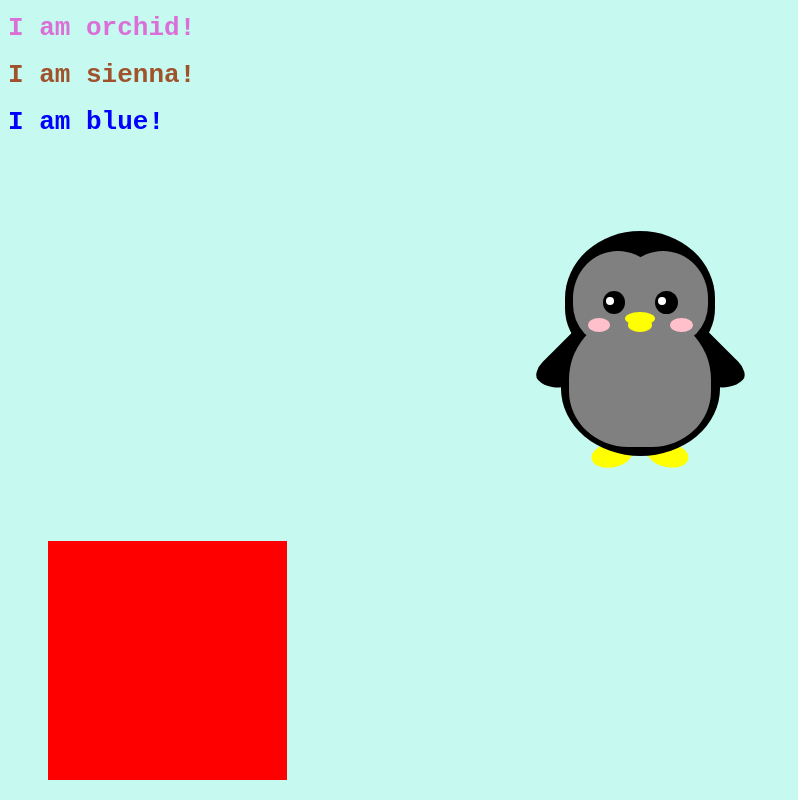
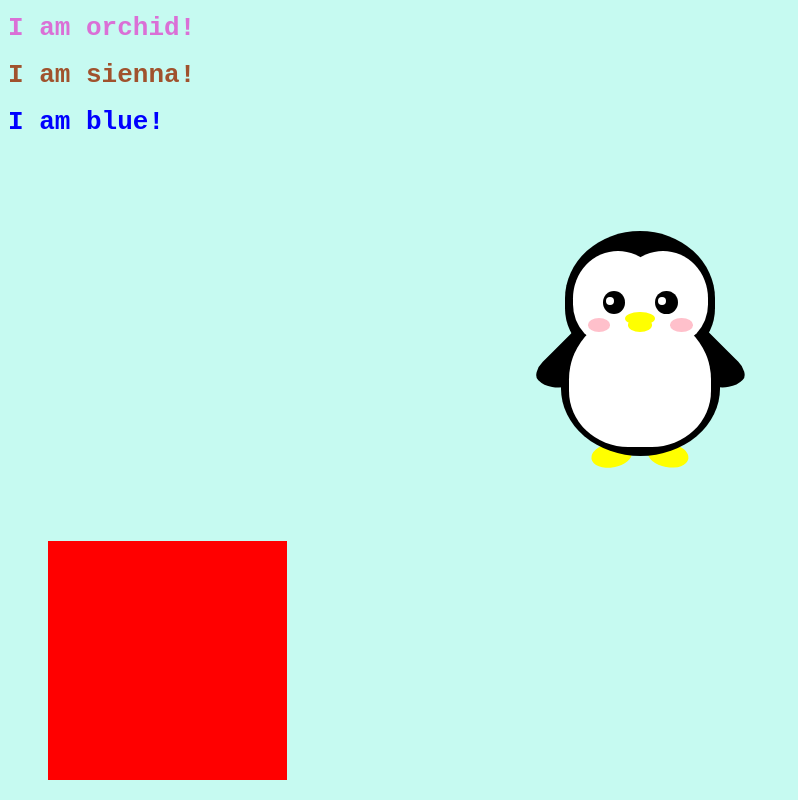
Before and after one commit to abhisheksingh-cedcoss/Assignment-2-CSS, a plain HTML site: page index.html in a window 1280 px wide. Shown: the part 1420-2220 px from the top of the page, without its empty margins (0-798 px from the left). Drawn offline with Linux system fonts and the light colour scheme.

Commit message:
change a variable for a specific area

```diff
--- a/index.html
+++ b/index.html
@@ -257,8 +257,11 @@
 --penguin-belly: pink;
   }
       .penguin {
+
+
         --penguin-skin: black;
-        --penguin-belly: gray;
+        /* change a variable for a specific area */
+        --penguin-belly: white;
         --penguin-beak: yellow;
         position: relative;
         margin: auto;
```
